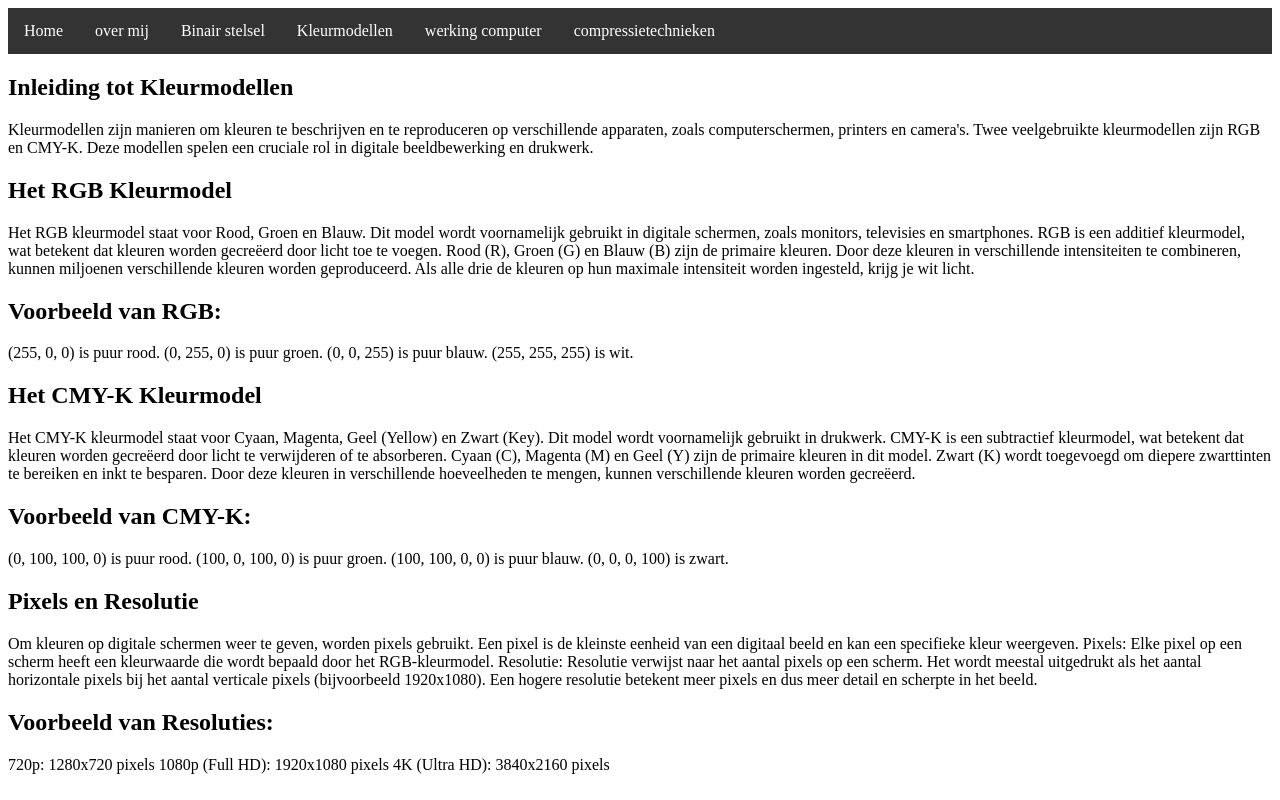
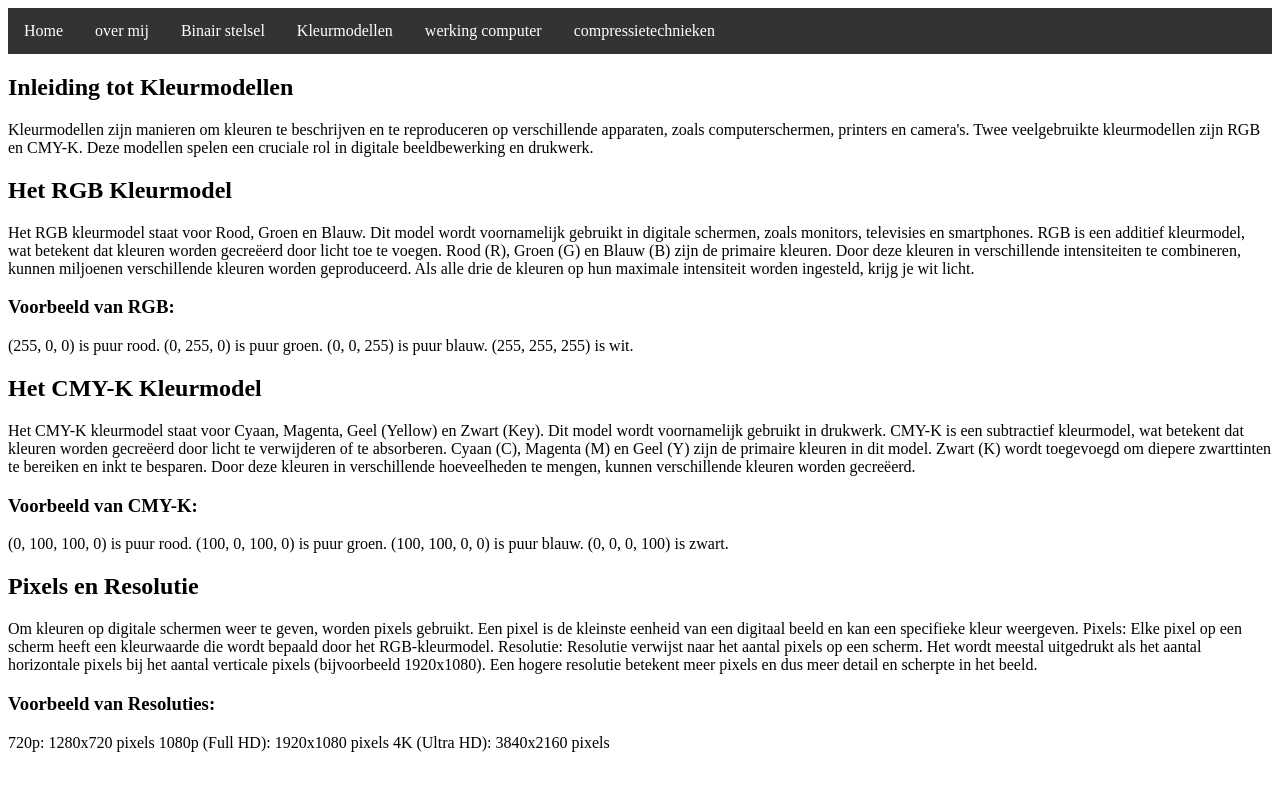
Before and after one commit to Blijebanaan/Blijebanaan.github.io, a plain HTML site: page kleurmodellen.html in a window 1280 px wide. Drawn offline with Linux system fonts and the light colour scheme.

Commit message:
Update kleurmodellen.html

```diff
--- a/kleurmodellen.html
+++ b/kleurmodellen.html
@@ -22,7 +22,7 @@ Het RGB kleurmodel staat voor Rood, Groen en Blauw. Dit model wordt voornamelijk
 Rood (R), Groen (G) en Blauw (B) zijn de primaire kleuren.
 Door deze kleuren in verschillende intensiteiten te combineren, kunnen miljoenen verschillende kleuren worden geproduceerd.
 Als alle drie de kleuren op hun maximale intensiteit worden ingesteld, krijg je wit licht.</p>
-<h2>Voorbeeld van RGB:</h2>
+<h3>Voorbeeld van RGB:</h3>
 <p>
 (255, 0, 0) is puur rood.
 (0, 255, 0) is puur groen.
@@ -35,7 +35,7 @@ Het CMY-K kleurmodel staat voor Cyaan, Magenta, Geel (Yellow) en Zwart (Key). Di
 Cyaan (C), Magenta (M) en Geel (Y) zijn de primaire kleuren in dit model.
 Zwart (K) wordt toegevoegd om diepere zwarttinten te bereiken en inkt te besparen.
 Door deze kleuren in verschillende hoeveelheden te mengen, kunnen verschillende kleuren worden gecreëerd.</p>
-<h2>Voorbeeld van CMY-K:</h2>
+<h3>Voorbeeld van CMY-K:</h3>
 <p>
 (0, 100, 100, 0) is puur rood.
 (100, 0, 100, 0) is puur groen.
@@ -49,7 +49,7 @@ Pixels: Elke pixel op een scherm heeft een kleurwaarde die wordt bepaald door he
 Resolutie: Resolutie verwijst naar het aantal pixels op een scherm. Het wordt meestal uitgedrukt als het aantal horizontale pixels bij het aantal verticale pixels (bijvoorbeeld 1920x1080).
 Een hogere resolutie betekent meer pixels en dus meer detail en scherpte in het beeld.
 </p>
-<h2>Voorbeeld van Resoluties:</h2>
+<h3>Voorbeeld van Resoluties:</h3>
 <p>
 720p: 1280x720 pixels
 1080p (Full HD): 1920x1080 pixels
```
